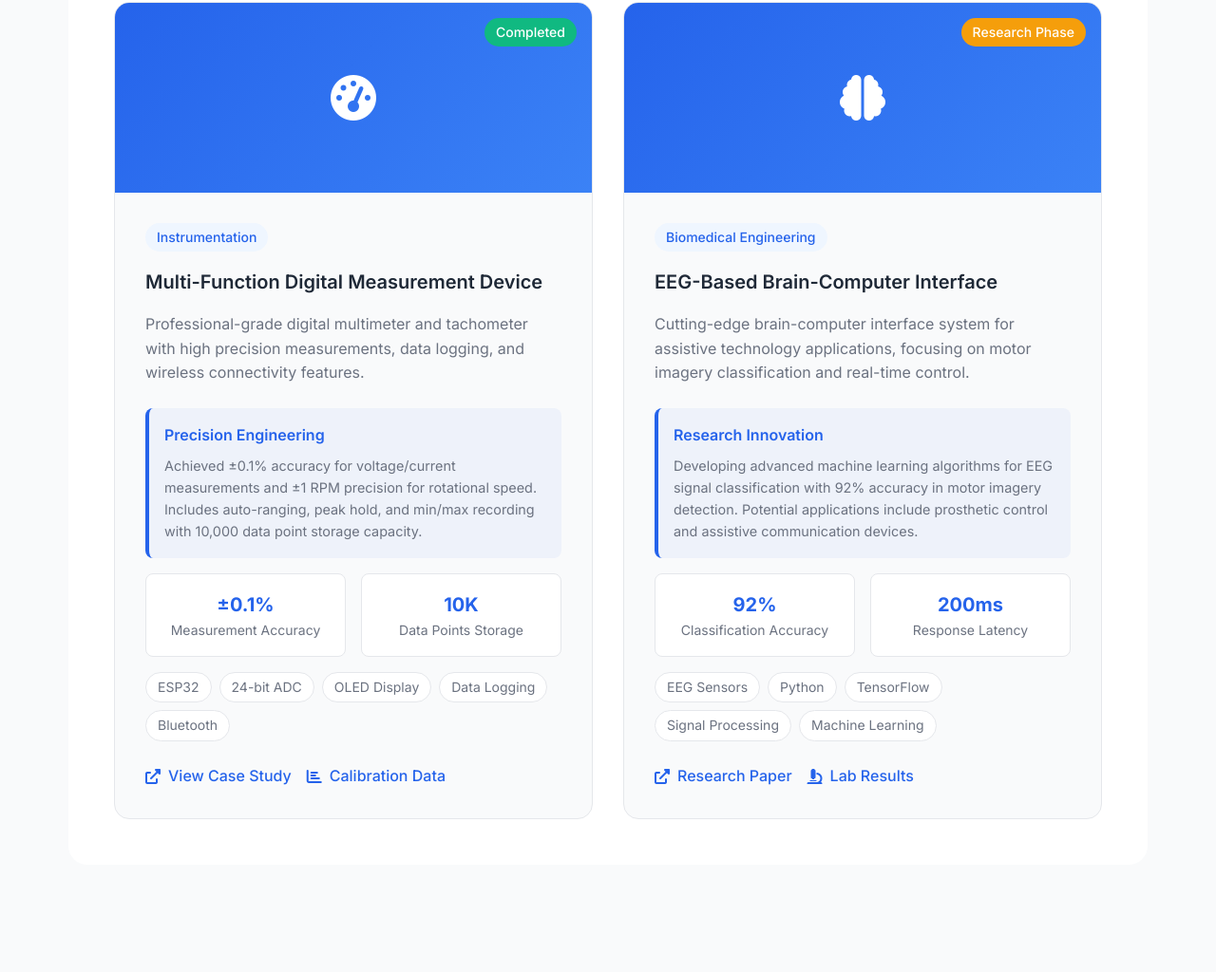
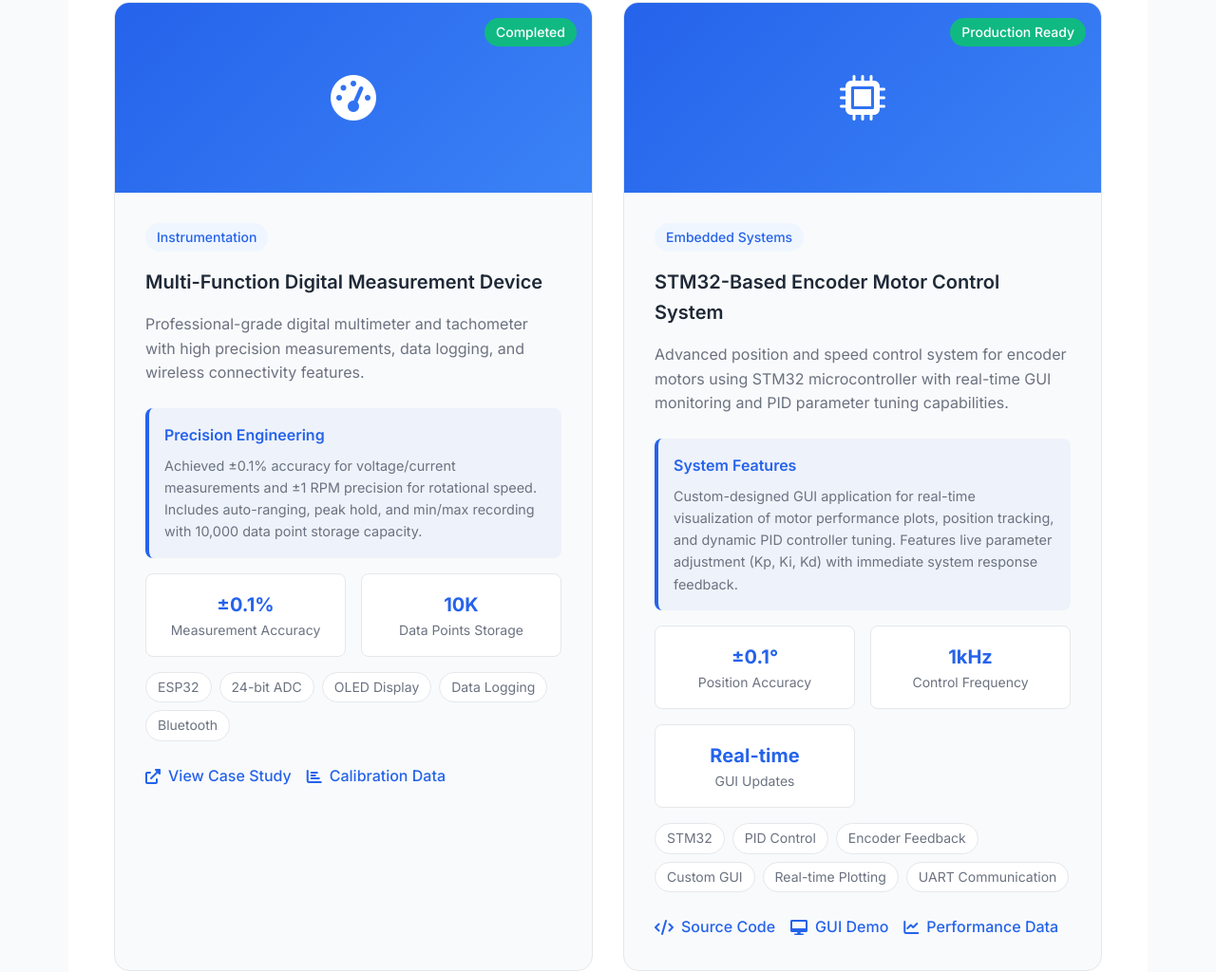
Before and after one commit to shafi9899/portfolio, a plain HTML site: page index.html in a window 1280 px wide. Shown: the part 6132-7156 px from the top of the page at 95% size. Drawn offline with Linux system fonts and the light colour scheme.

Commit message:
Update index.html

```diff
--- a/index.html
+++ b/index.html
@@ -1172,8 +1172,8 @@
                             </div>
                             <div class="project-content">
                                 <span class="project-category">IoT Systems</span>
-                                <h3 class="project-title">Environment Monitoring system</h3>
-                                <p class="project-description">Advanced IoT-based environmental monitoring system with cloud integration, real-time alerts, and predictive analytics for industrial and residential use.</p>
+                                <h3 class="project-title">Envoirnment & Air Quality Monitoring system</h3>
+                                <p class="project-description">Advanced IoT-based environmental and air quality monitoring system with cloud integration, real-time alerts, and predictive analytics for industrial and residential use.</p>
 
                                 <div class="project-details">
                                     <h4>System Capabilities</h4>
@@ -1259,53 +1259,56 @@
 
                        <div class="project-card">
     <div class="project-image">
-                                <i class="fas fa-brain"></i>
-                                <div class="project-status in-progress">Research Phase</div>
+        <i class="fas fa-microchip"></i>
+        <div class="project-status completed">Production Ready</div>
     </div>
     <div class="project-content">
-                                <span class="project-category">Biomedical Engineering</span>
-                                <h3 class="project-title">EEG-Based Brain-Computer Interface</h3>
-                                <p class="project-description">Cutting-edge brain-computer interface system for assistive technology applications, focusing on motor imagery classification and real-time control.</p>
+        <span class="project-category">Embedded Systems</span>
+        <h3 class="project-title">STM32-Based Encoder Motor Control System</h3>
+        <p class="project-description">Advanced position and speed control system for encoder motors using STM32 microcontroller with real-time GUI monitoring and PID parameter tuning capabilities.</p>
 
         <div class="project-details">
-                                    <h4>Research Innovation</h4>
-                                    <p>Developing advanced machine learning algorithms for EEG signal classification with 92% accuracy in motor imagery detection. Potential applications include prosthetic control and assistive communication devices.</p>
-                                </div>
-
+            <h4>System Features</h4>
+            <p>Custom-designed GUI application for real-time visualization of motor performance plots, position tracking, and dynamic PID controller tuning. Features live parameter adjustment (Kp, Ki, Kd) with immediate system response feedback.</p>
+        </div>
         <div class="project-metrics">
             <div class="metric-item">
-                                        <div class="metric-value">92%</div>
-                                        <div class="metric-label">Classification Accuracy</div>
+                <div class="metric-value">±0.1°</div>
+                <div class="metric-label">Position Accuracy</div>
             </div>
             <div class="metric-item">
-                                        <div class="metric-value">200ms</div>
-                                        <div class="metric-label">Response Latency</div>
-                                    </div>
-                                </div>
-
+                <div class="metric-value">1kHz</div>
+                <div class="metric-label">Control Frequency</div>
+            </div>
+            <div class="metric-item">
+                <div class="metric-value">Real-time</div>
+                <div class="metric-label">GUI Updates</div>
+            </div>
+        </div>
         <div class="project-tech">
-                                    <span class="tech-tag">EEG Sensors</span>
-                                    <span class="tech-tag">Python</span>
-                                    <span class="tech-tag">TensorFlow</span>
-                                    <span class="tech-tag">Signal Processing</span>
-                                    <span class="tech-tag">Machine Learning</span>
+            <span class="tech-tag">STM32</span>
+            <span class="tech-tag">PID Control</span>
+            <span class="tech-tag">Encoder Feedback</span>
+            <span class="tech-tag">Custom GUI</span>
+            <span class="tech-tag">Real-time Plotting</span>
+            <span class="tech-tag">UART Communication</span>
         </div>
         <div class="project-links">
             <a href="#" class="project-link">
-                                        <i class="fas fa-external-link-alt"></i>
-                                        Research Paper
+                <i class="fas fa-code"></i>
+                Source Code
             </a>
             <a href="#" class="project-link">
-                                        <i class="fas fa-microscope"></i>
-                                        Lab Results
+                <i class="fas fa-desktop"></i>
+                GUI Demo
             </a>
-                                </div>
-                            </div>
-                        </div>
-                    </div>
-                </div>
-            </section>
-
+            <a href="#" class="project-link">
+                <i class="fas fa-chart-line"></i>
+                Performance Data
+            </a>
+        </div>
+    </div>
+</div>
             <section id="testimonials" class="section fade-in">
                 <div class="testimonials">
                     <h2 class="section-title">What People Say</h2>
```
Lines whose indentation alone changed are shown as unchanged.
